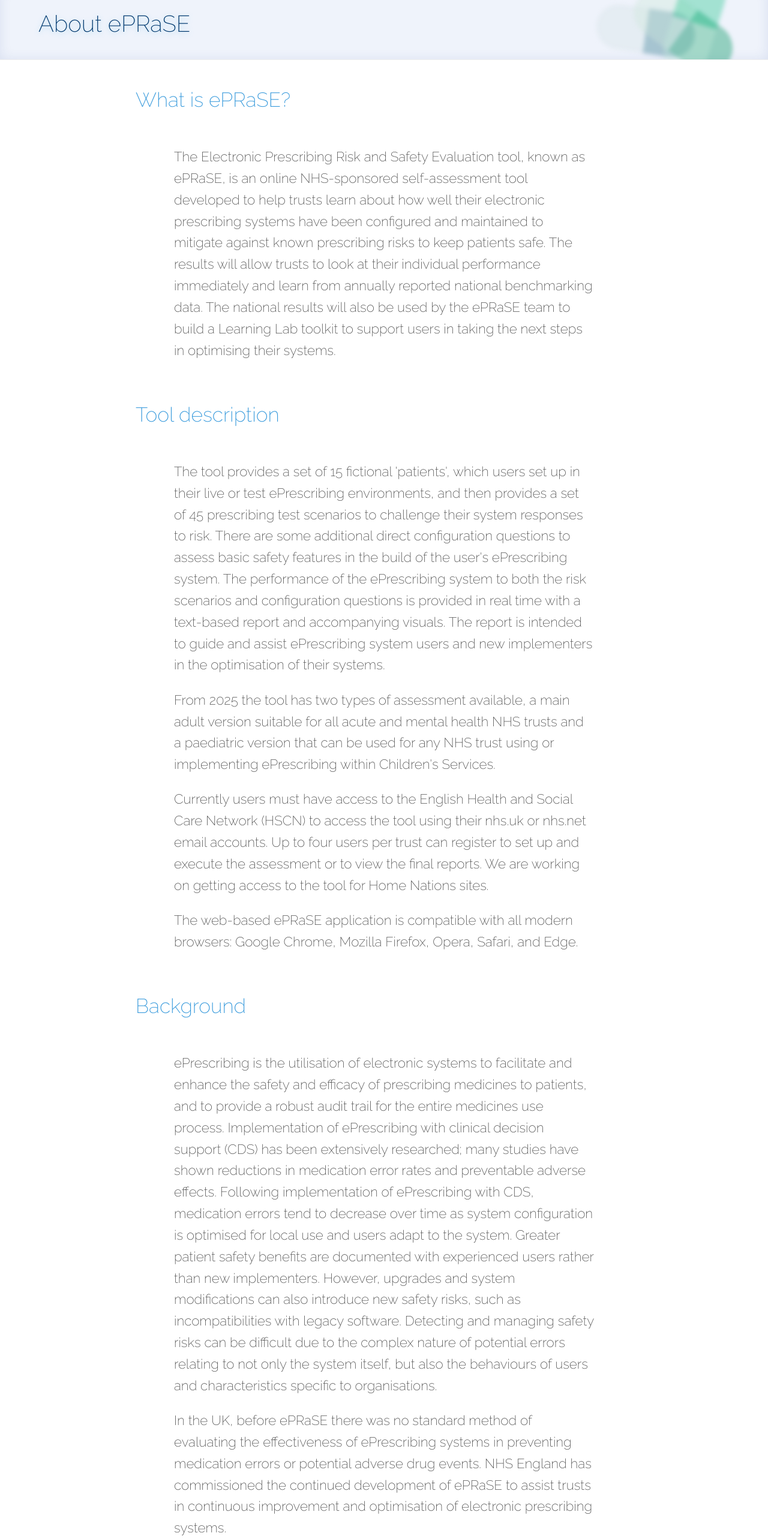
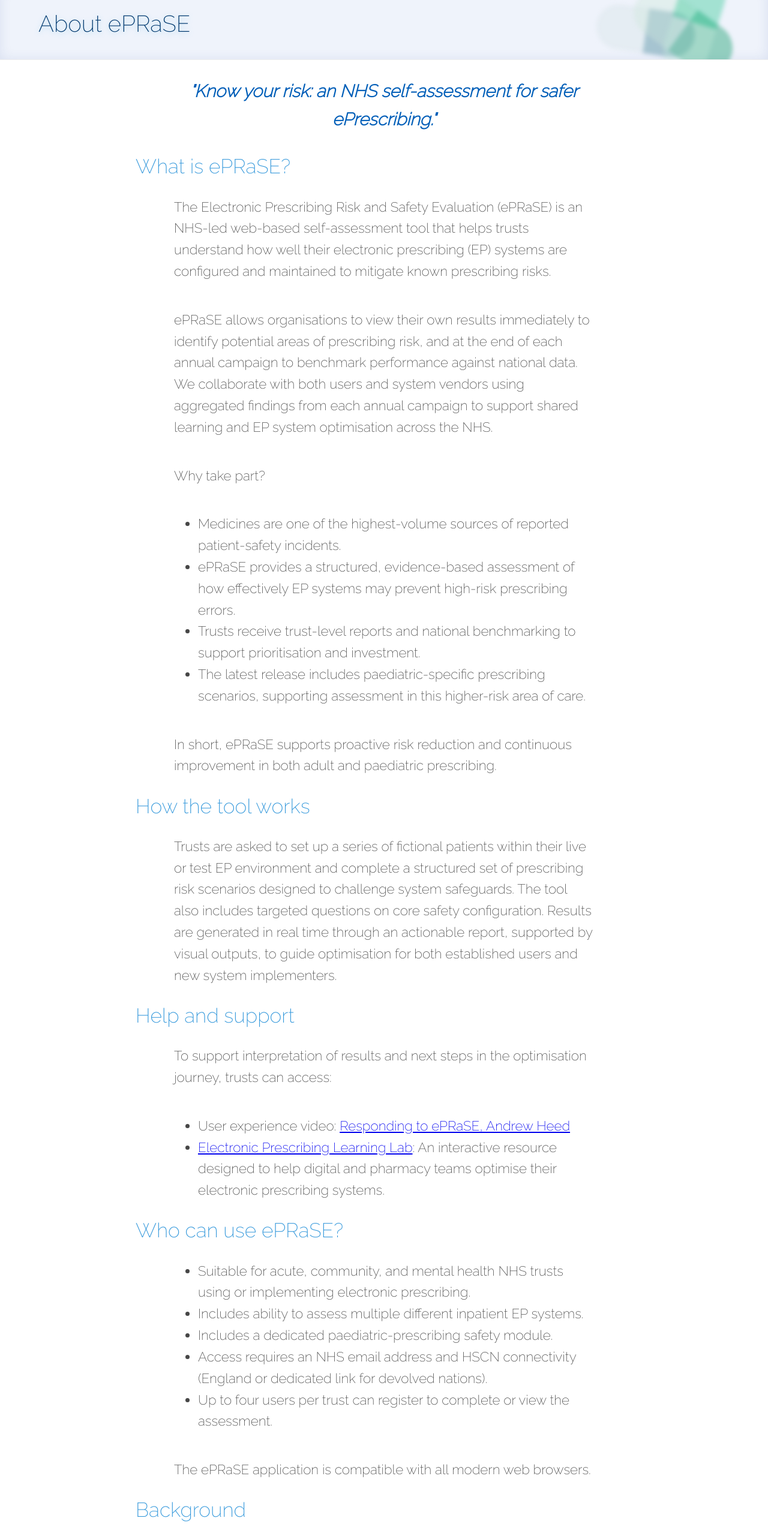
Before and after one commit to NewcastleRSE/eprase_info_staging, a SvelteKit app: page /about in a window 1280 px wide. Shown: the part 220-2786 px from the top of the page at 60% size. Built offline with nearby package versions, Linux system fonts and the light colour scheme.

Commit message:
text updates

```diff
--- a/src/app.css
+++ b/src/app.css
@@ -70,8 +70,7 @@
 .subpage h2 {
     color: #3498DB;
     font-weight: 400;
-    margin-top: 40px;
-    margin-left: -4rem;
+    margin: 0 0 0 -4rem;
     animation: fadeUp 1s ease-out both;
     animation-delay: 0.2s; /* Starts slightly after the H1 */
     background-color: #FFF;
--- a/src/routes/about/+page.svelte
+++ b/src/routes/about/+page.svelte
@@ -2,42 +2,64 @@
   import { resolve } from '$app/paths';
   const link = (path) => resolve(path);
 </script>
+
 <div class="subpage">
+
+<p class='topquote'>&quot;Know your risk: an NHS self-assessment for safer ePrescribing.&quot;</p>
+
 <h2>What is ePRaSE?</h2>
-<div class='accordion-text'>
-  <p>The Electronic Prescribing Risk and Safety Evaluation tool, known as ePRaSE, is an online NHS-sponsored self-assessment tool developed to help trusts learn about how well their electronic prescribing systems have been configured and maintained to mitigate against known prescribing risks to keep patients safe. The results will allow trusts to look at their individual performance immediately and learn from annually reported national benchmarking data. The national results will also be used by the ePRaSE team to build a Learning Lab toolkit to support users in taking the next steps in optimising their systems.</p>
-</div>
-<h2>Tool description</h2>
-<div class="accordion-text">
-<p>The tool provides a set of 15 fictional 'patients', which users set up in their live or test
-  ePrescribing environments, and then provides a set of 45 prescribing test scenarios to challenge
-  their system responses to risk. There are some additional direct configuration questions to
-  assess basic safety features in the build of the user's ePrescribing system. The performance
-  of the ePrescribing system to both the risk scenarios and configuration questions is provided
-  in real time with a text-based report and accompanying visuals. The report is intended to
-  guide and assist ePrescribing system users and new implementers in the optimisation of their systems.</p>
 
-<p>From 2025 the tool has two types of assessment available, a main adult version suitable
-  for all acute and mental health NHS trusts and a paediatric version that can be used for
-  any NHS trust using or implementing ePrescribing within Children's Services.</p>
+<p>The Electronic Prescribing Risk and Safety Evaluation (ePRaSE) is an NHS-led web-based self-assessment tool that helps trusts understand how well their electronic prescribing (EP) systems are configured and maintained to mitigate known prescribing risks.</p>
 
-<p>Currently users must have access to the English Health and Social Care Network (HSCN)
-  to access the tool using their nhs.uk or nhs.net email accounts. Up to four users per
-  trust can register to set up and execute the assessment or to view the final reports.
-  We are working on getting access to the tool for Home Nations sites.</p>
+<p>ePRaSE allows organisations to view their own results immediately to identify potential areas of prescribing risk, and at the end of each annual campaign to benchmark performance against national data. We collaborate with both users and system vendors using aggregated findings from each annual campaign to support shared learning and EP system optimisation across the NHS.</p>
 
-<p>The web-based ePRaSE application is compatible with all modern browsers: Google Chrome,
-  Mozilla Firefox, Opera, Safari, and Edge.</p>
-</div>
+<p>Why take part?</p>
+<ul>
+	<li>Medicines are one of the highest-volume sources of reported patient-safety incidents.</li>
+	<li>ePRaSE provides a structured, evidence-based assessment of how effectively EP systems may prevent high-risk prescribing errors.</li>
+ 	<li>Trusts receive trust-level reports and national benchmarking to support prioritisation and investment.</li>
+	<li>The latest release includes paediatric-specific prescribing scenarios, supporting assessment in this higher-risk area of care.</li>
+</ul>
+
+<p>In short, ePRaSE supports proactive risk reduction and continuous improvement in both adult and paediatric prescribing.</p>
+
+<h2>How the tool works</h2>
+
+<p>Trusts are asked to set up a series of fictional patients within their live or test EP environment and complete a structured set of prescribing risk scenarios designed to challenge system safeguards. The tool also includes targeted questions on core safety configuration. Results are generated in real time through an actionable report, supported by visual outputs, to guide optimisation for both established users and new system implementers.</p>
+
+<h2>Help and support</h2>
+
+<p>To support interpretation of results and next steps in the optimisation journey, trusts can access:</p>
+
+<ul>
+	<li>User experience video: <a href={link("/using")}>Responding to ePRaSE, Andrew Heed</a></li>
+	<li><a href={link("/lab")}>Electronic Prescribing Learning Lab</a>: An interactive resource designed to help digital and pharmacy teams optimise their electronic prescribing systems.</li>
+</ul>
+
+<h2>Who can use ePRaSE?</h2>
+
+<ul>
+	<li>Suitable for acute, community, and mental health NHS trusts using or implementing electronic prescribing.</li>
+	<li>Includes ability to assess multiple different inpatient EP systems.</li>
+	<li>Includes a dedicated paediatric-prescribing safety module.</li>
+	<li>Access requires an NHS email address and HSCN connectivity (England or dedicated link for devolved nations).</li>
+	<li>Up to four users per trust can register to complete or view the assessment.</li>
+</ul>
+
+<p>The ePRaSE application is compatible with all modern web browsers.</p>
+
 <h2>Background</h2>
-<div class='accordion-text'>
-  <p>ePrescribing is the utilisation of electronic systems to facilitate and enhance the safety and efficacy of prescribing medicines to patients, and to provide a robust audit trail for the entire medicines use process. Implementation of ePrescribing with clinical decision support (CDS) has been extensively researched; many studies have shown reductions in medication error rates and preventable adverse effects. Following implementation of ePrescribing with CDS, medication errors tend to decrease over time as system configuration is optimised for local use and users adapt to the system. Greater patient safety benefits are documented with experienced users rather than new implementers. However, upgrades and system modifications can also introduce new safety risks, such as incompatibilities with legacy software. Detecting and managing safety risks can be difficult due to the complex nature of potential errors relating to not only the system itself, but also the behaviours of users and characteristics specific to organisations.</p>
 
-  <p>In the UK, before ePRaSE there was no standard method of evaluating the effectiveness of ePrescribing systems in preventing medication errors or potential adverse drug events. NHS England has commissioned the continued development of ePRaSE to assist trusts in continuous improvement and optimisation of electronic prescribing systems.</p>
+<p>Electronic prescribing with clinical decision support can reduce medication errors as systems are optimised and users gain experience, but system changes and local variation can introduce new safety risks that are hard to detect. In the UK, ePRaSE was commissioned by NHS England to address the lack of a standard way to evaluate how well ePrescribing systems prevent harm, supporting continuous improvement and optimisation. Since its pilot in 2019, ePRaSE has shown that gaps remain. Early findings indicated only around half of high-risk prescribing scenarios were effectively mitigated, reinforcing the need for ongoing assessment and shared learning. Further details can be found in the open access publication Klein, S., Tsanas, A., Coleman, J. et al. A simulation study to quantitatively assess the performance of electronic prescribing systems in English NHS Hospital Trusts. <em>Sci Rep</em> 15, 1756 (2025). <a href="https://doi.org/10.1038/s41598-025-86112-w">https://doi.org/10.1038/s41598-025-86112-w</a></p>
 
-  <p>The programme started as a pilot in 2019 with the second iteration of the tool rolled out in 2022. The 2022 findings suggested that on average only 50% of potentially unsafe prescription orders were being mitigated appropriately by the EP systems tested. Further details can be found in the open access publication titled "A simulation study to quantitatively assess the performance of electronic prescribing systems in English NHS Hospital Trusts", accessible through this quick link <a href='https://rdcu.be/d6nGu'>https://rdcu.be/d6nGu</a>.</p>
-
-  <p>The latest findings for the 2024 campaign can be viewed on <a href={link("/results")}>the results page of this website.</a></p>
+<p>Recent campaign results for 2024 and 2025 can be found on <a href={link("/results")}>the Results page</a> of this website.</p>
 
 </div>
-</div>
+<style>
+  .topquote {
+    text-align: center;
+    font-weight: bold;
+    font-style: italic;
+    font-size: 1.3em;
+    color: var(--nhs-blue);}
+</style>
```
Also changed, not shown: src/routes/news/+page.svelte (+18 -67 lines), src/routes/results/2024/+page.svelte (renamed from src/routes/results/+page.svelte), src/routes/results/2025/+page.svelte (added), static/img/eprase_qr.png (added).
